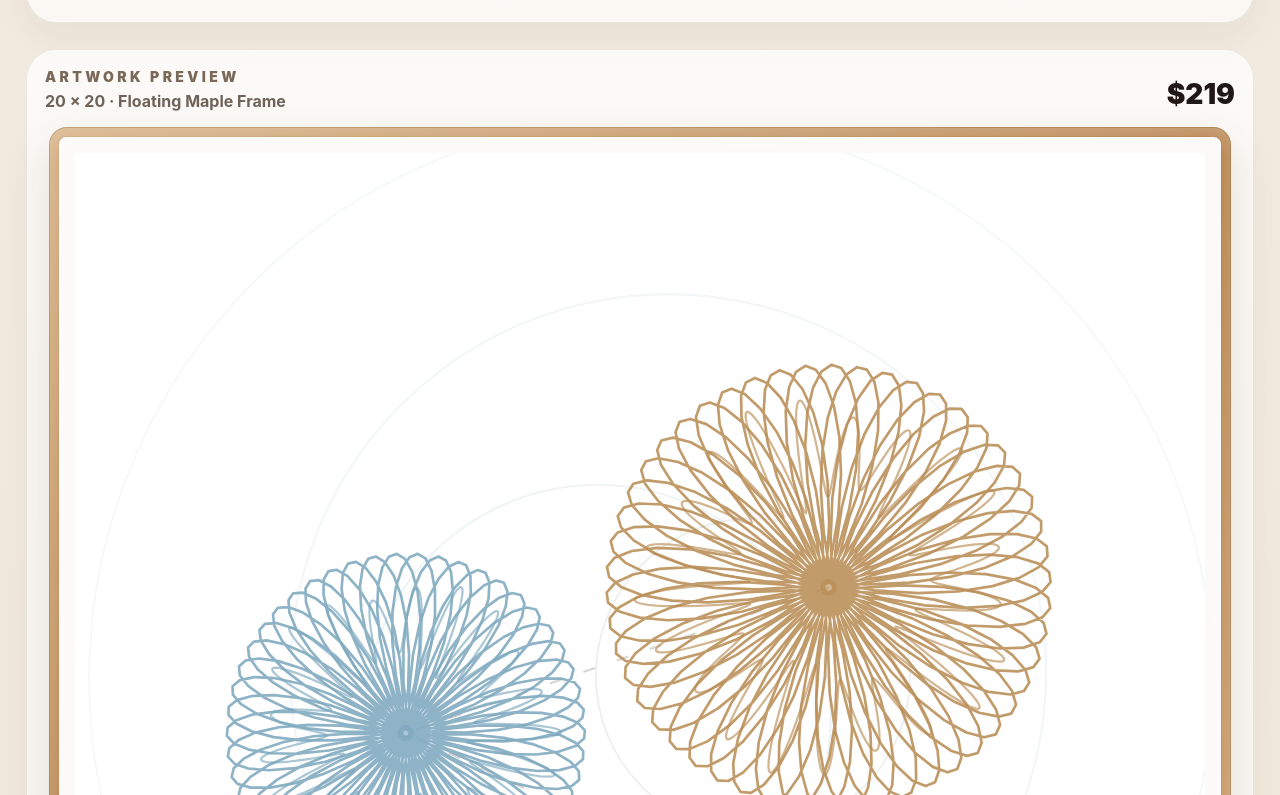
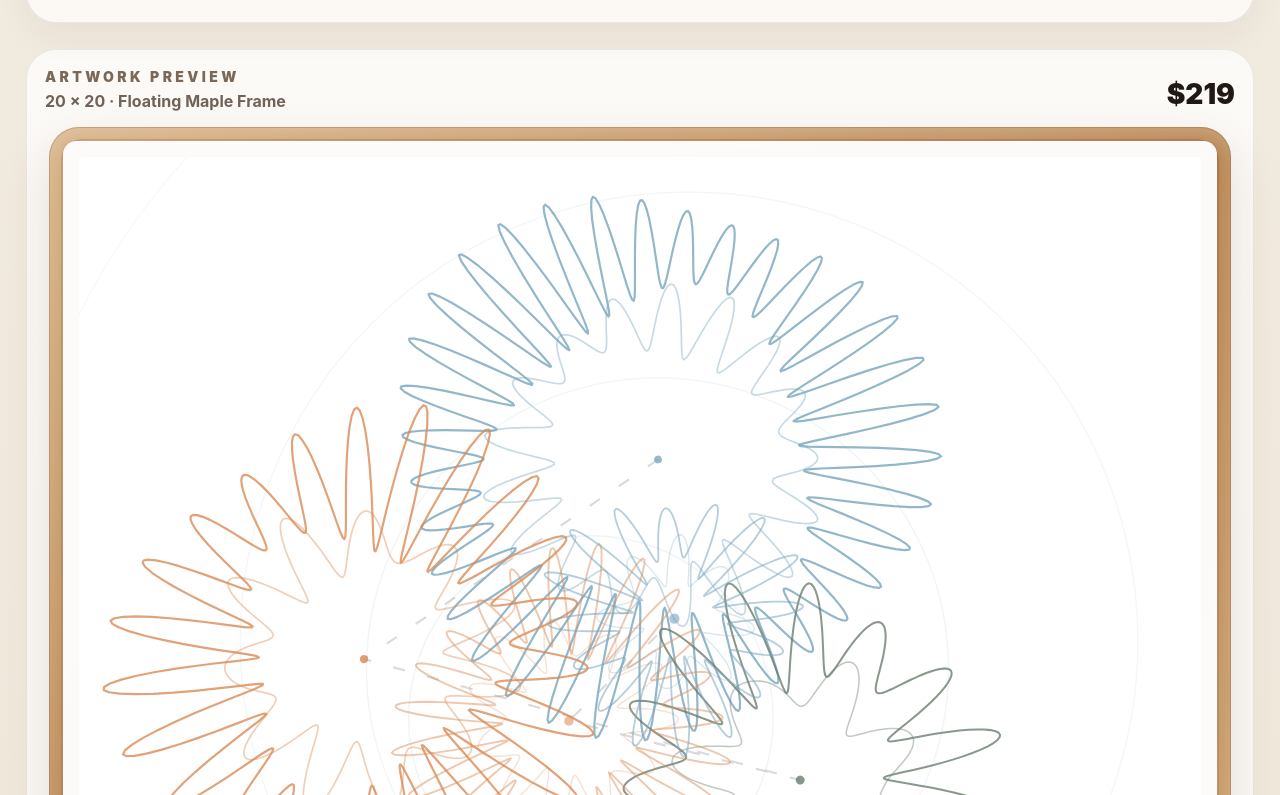
Before and after one commit to cdtbm4y69n-web/milestone-studio, a React (Vite) app: page / in a window 1280 px wide. Shown: the part 2005-2800 px from the top of the page. Built offline with nearby package versions, Linux system fonts and the light colour scheme.

Commit message:
Refactor artwork generation and styling functions

```diff
--- a/src/App.tsx
+++ b/src/App.tsx
@@ -171,166 +171,162 @@ function polarToCartesian(cx: number, cy: number, radius: number, angleDeg: numb
   };
 }
 
-function buildRosettePath(
-  cx: number,
-  cy: number,
-  radius: number,
-  amplitude: number,
-  petals: number,
-  twist: number,
-  points = 720,
-) {
-  const commands: string[] = [];
+function milestoneSeed(primaryDate: string, milestones: Milestone[]) {
+  const source = [primaryDate, ...milestones.map((m) => `${m.label}${m.date}${m.importance}${m.category}`)]
+    .join("")
+    .replace(/[^a-zA-Z0-9]/g, "");
 
-  for (let i = 0; i <= points; i += 1) {
-    const t = (Math.PI * 2 * i) / points;
-    const wobble =
-      Math.sin(t * petals + twist) * amplitude +
-      Math.cos(t * (petals + 5) - twist) * amplitude * 0.28;
-    const r = radius + wobble;
+  return source || "1123581321345589";
+}
+
+function seededValue(seed: string, index: number) {
+  const charCodeTotal = seed
+    .split("")
+    .reduce((sum, char, charIndex) => sum + char.charCodeAt(0) * (charIndex + 3 + index), 0);
+
+  const raw = Math.sin(charCodeTotal * 12.9898 + index * 78.233) * 43758.5453;
+  return raw - Math.floor(raw);
+}
+
+function createEarlierSpiroPoints({
+  cx,
+  cy,
+  outerRadius,
+  innerRadius,
+  petals,
+  phase,
+  steps = 560,
+}: {
+  cx: number;
+  cy: number;
+  outerRadius: number;
+  innerRadius: number;
+  petals: number;
+  phase: number;
+  steps?: number;
+}) {
+  const points: string[] = [];
+
+  for (let i = 0; i <= steps; i += 1) {
+    const t = (Math.PI * 2 * i) / steps;
+    const r =
+      outerRadius +
+      Math.sin(t * petals + phase) * innerRadius +
+      Math.cos(t * (petals + 3) - phase) * (innerRadius * 0.38);
+
     const x = cx + Math.cos(t) * r;
     const y = cy + Math.sin(t) * r;
 
-    commands.push(`${i === 0 ? 'M' : 'L'} ${x.toFixed(2)} ${y.toFixed(2)}`);
+    points.push(`${x.toFixed(2)},${y.toFixed(2)}`);
   }
 
-  return `${commands.join(' ')} Z`;
+  return points.join(" ");
 }
 
-function buildSpiroFlowerPath(
-  cx: number,
-  cy: number,
-  outerRadius: number,
-  innerRadius: number,
-  lobeRadius: number,
-  rotations: number,
-  points = 920,
-) {
-  const commands: string[] = [];
-
-  for (let i = 0; i <= points; i += 1) {
-    const t = (Math.PI * 2 * rotations * i) / points;
-    const ratio = (outerRadius - innerRadius) / Math.max(innerRadius, 1);
-    const x =
-      cx +
-      (outerRadius - innerRadius) * Math.cos(t) +
-      lobeRadius * Math.cos(ratio * t);
-    const y =
-      cy +
-      (outerRadius - innerRadius) * Math.sin(t) -
-      lobeRadius * Math.sin(ratio * t);
-
-    commands.push(`${i === 0 ? 'M' : 'L'} ${x.toFixed(2)} ${y.toFixed(2)}`);
+function getEarlierSpiroPalette(palette: Palette) {
+  return palette.lines;
 }
 
-  return commands.join(' ');
-}
-
-function labelDigitSeed(label: string, date: string) {
-  return digitSum(`${label}${date}`) || 8;
-}
-
-function generateArtworkNodes(
+function buildEarlierPlacementClusters(
+  primaryDate: string,
   milestones: Milestone[],
-  anchorDate: string,
   palette: Palette,
 ) {
   const validMilestones = milestones
     .filter((m) => m.label.trim() && m.date)
     .sort((a, b) => new Date(a.date).getTime() - new Date(b.date).getTime());
 
-  if (!validMilestones.length || !anchorDate) {
-    return {
-      guideRings: [] as Array<{ cx: number; cy: number; r: number; color: string; opacity: number }>,
-      blooms: [] as Array<{
-        id: number;
-        x: number;
-        y: number;
-        color: string;
-        strokeWidth: number;
-        opacity: number;
-        mainPath: string;
-        innerPath: string;
-        rotate: number;
-        importance: number;
-      }>,
-      connectorPath: '',
-    };
-  }
+  const seed = milestoneSeed(primaryDate, validMilestones);
+  const colors = getEarlierSpiroPalette(palette);
+  const anchorSum = digitSum(primaryDate);
+  const milestoneCount = Math.max(validMilestones.length, 1);
 
-  const dates = [anchorDate, ...validMilestones.map((m) => m.date)].map((date) =>
-    new Date(date + 'T00:00:00').getTime(),
-  );
-  const minTime = Math.min(...dates);
-  const maxTime = Math.max(...dates);
-  const totalRange = Math.max(maxTime - minTime, 86400000 * 30);
-  const anchorSeed = digitSum(anchorDate);
-
-  const centerX = 320;
-  const centerY = 316;
-  const goldenAngle = 137.507764;
-
-  const basePositions = [
-    { x: 430, y: 222, scale: 1.55 }, // dominant upper-right bloom
-    { x: 220, y: 345, scale: 1.25 }, // dark left bloom
-    { x: 436, y: 422, scale: 0.96 }, // warm lower-right bloom
-    { x: 338, y: 366, scale: 0.84 }, // pale center bloom
-    { x: 284, y: 280, scale: 0.74 }, // light bridge bloom
-    { x: 506, y: 326, scale: 0.66 }, // outer accent
-    { x: 168, y: 248, scale: 0.68 }, // far-left accent
+  const oldPlacementBlueprint = [
+    {
+      cx: 336,
+      cy: 188,
+      radius: 96,
+      inner: 19,
+      petals: 30,
+      colorIndex: 2,
+      opacity: 0.72,
+      stroke: 1.05,
+      role: "dominant",
+    },
+    {
+      cx: 176,
+      cy: 272,
+      radius: 82,
+      inner: 22,
+      petals: 16,
+      colorIndex: 1,
+      opacity: 0.7,
+      stroke: 1.05,
+      role: "structural",
+    },
+    {
+      cx: 410,
+      cy: 368,
+      radius: 66,
+      inner: 19,
+      petals: 12,
+      colorIndex: 4,
+      opacity: 0.72,
+      stroke: 1,
+      role: "warm",
+    },
+    {
+      cx: 286,
+      cy: 332,
+      radius: 54,
+      inner: 13,
+      petals: 18,
+      colorIndex: 3,
+      opacity: 0.38,
+      stroke: 0.9,
+      role: "pale",
+    },
+    {
+      cx: 324,
+      cy: 270,
+      radius: 38,
+      inner: 10,
+      petals: 9,
+      colorIndex: 0,
+      opacity: 0.46,
+      stroke: 0.85,
+      role: "bridge",
+    },
   ];
 
-  const blooms = validMilestones.map((milestone, index) => {
-    const time = new Date(milestone.date + 'T00:00:00').getTime();
-    const normalizedTime = clamp((time - minTime) / totalRange, 0, 1);
-    const importance = clamp(milestone.importance, 1, 5);
-    const seed = labelDigitSeed(milestone.label, milestone.date);
-    const base = basePositions[index % basePositions.length];
+  return oldPlacementBlueprint.map((blueprint, index) => {
+    const milestone = validMilestones[index % milestoneCount];
+    const importance = milestone ? clamp(milestone.importance, 1, 5) : 3;
+    const label = milestone?.label ?? "Milestone";
+    const date = milestone?.date ?? primaryDate;
+    const category = milestone?.category ?? "Other";
+    const localSeed = `${seed}${label}${date}${index}`;
 
-    const spiralDrift = (normalizedTime - 0.5) * 78;
-    const angle = index * goldenAngle + seed * 4.7 + anchorSeed;
-    const dateNudge = polarToCartesian(0, 0, 20 + normalizedTime * 34, angle);
-
-    const x = base.x + dateNudge.x + Math.cos(index + anchorSeed) * spiralDrift * 0.32;
-    const y = base.y + dateNudge.y + Math.sin(index * 1.7 + anchorSeed) * spiralDrift * 0.26;
-
-    const color = palette.lines[categoryColorIndex[milestone.category] % palette.lines.length];
-
-    const outerRadius = (24 + importance * 8 + (seed % 9)) * base.scale;
-    const innerRadius = Math.max(8, outerRadius * (0.38 + (seed % 4) * 0.035));
-    const lobeRadius = outerRadius * (0.42 + importance * 0.035);
-    const rotations = 8 + importance * 2 + (seed % 7);
-
-    const rosetteRadius = outerRadius * (0.74 + (seed % 3) * 0.05);
-    const amplitude = outerRadius * (0.16 + importance * 0.018);
-    const petals = 9 + (seed % 18);
+    const dateWeight = digitSum(date);
+    const categoryShift = categoryColorIndex[category] ?? index;
+    const jitterX = (seededValue(localSeed, 1) - 0.5) * 34;
+    const jitterY = (seededValue(localSeed, 2) - 0.5) * 34;
+    const importanceScale = 0.86 + importance * 0.075;
 
     return {
-      id: milestone.id,
-      x,
-      y,
-      color,
-      strokeWidth: 0.72 + importance * 0.16,
-      opacity: 0.48 + importance * 0.075,
-      mainPath: buildSpiroFlowerPath(x, y, outerRadius, innerRadius, lobeRadius, rotations),
-      innerPath: buildRosettePath(x, y, rosetteRadius, amplitude, petals, seed / 7),
-      rotate: (seed * 19 + normalizedTime * 110) % 360,
-      importance,
+      ...blueprint,
+      cx: blueprint.cx + jitterX,
+      cy: blueprint.cy + jitterY,
+      radius: blueprint.radius * importanceScale + (dateWeight % 9),
+      inner: blueprint.inner + importance * 1.8 + (dateWeight % 5),
+      petals: blueprint.petals + (dateWeight % 8) + categoryShift,
+      color: colors[(blueprint.colorIndex + categoryShift) % colors.length],
+      opacity: Math.min(0.86, blueprint.opacity + importance * 0.018),
+      stroke: blueprint.stroke + importance * 0.04,
+      phase: (anchorSum + dateWeight + index * 13) / 9,
+      rotation: (anchorSum * (index + 1) + dateWeight * 7 + seededValue(localSeed, 3) * 90) % 360,
     };
   });
-
-  const connectorPath = blooms
-    .map((bloom, index) => `${index === 0 ? 'M' : 'L'} ${bloom.x.toFixed(2)} ${bloom.y.toFixed(2)}`)
-    .join(' ');
-
-  const guideRings = [
-    { cx: centerX - 24, cy: centerY + 4, r: 132, color: palette.lines[3], opacity: 0.14 },
-    { cx: centerX + 16, cy: centerY - 22, r: 214, color: palette.lines[3], opacity: 0.11 },
-    { cx: centerX + 6, cy: centerY - 18, r: 318, color: palette.lines[3], opacity: 0.085 },
-    { cx: centerX + 64, cy: centerY - 20, r: 89, color: palette.lines[0], opacity: 0.12 },
-  ];
-
-  return { guideRings, blooms, connectorPath };
 }
 
 function ArtworkPreview({
@@ -348,10 +344,12 @@ function ArtworkPreview({
   milestones: Milestone[];
   palette: Palette;
 }) {
-  const artwork = useMemo(
-    () => generateArtworkNodes(milestones, primaryDate, palette),
-    [milestones, primaryDate, palette],
+  const clusters = useMemo(
+    () => buildEarlierPlacementClusters(primaryDate, milestones, palette),
+    [primaryDate, milestones, palette],
   );
+
+  const guideColor = palette.lines[3] || palette.accent;
 
   return (
     <div className="preview-sheet-wrap">
@@ -361,54 +359,67 @@ function ArtworkPreview({
             <svg viewBox="0 0 640 640" className="art-svg full-art-svg" aria-label="Generated interpretive artwork preview">
               <rect x="0" y="0" width="640" height="640" fill="#ffffff" />
 
-              {artwork.guideRings.map((ring, index) => (
-                <circle
-                  key={`ring-${index}`}
-                  cx={ring.cx}
-                  cy={ring.cy}
-                  r={ring.r}
-                  fill="none"
-                  stroke={ring.color}
-                  strokeOpacity={ring.opacity}
-                  strokeWidth="1"
-                />
-              ))}
+              <g className="fibonacci-guides">
+                <circle cx="292" cy="320" r="104" fill="none" stroke={guideColor} strokeWidth="0.8" opacity="0.13" />
+                <circle cx="330" cy="292" r="166" fill="none" stroke={guideColor} strokeWidth="0.8" opacity="0.11" />
+                <circle cx="348" cy="276" r="256" fill="none" stroke={guideColor} strokeWidth="0.8" opacity="0.09" />
+                <circle cx="356" cy="268" r="398" fill="none" stroke={guideColor} strokeWidth="0.8" opacity="0.07" />
+              </g>
 
-              {artwork.connectorPath && (
               <path
-                  d={artwork.connectorPath}
+                d={`M ${clusters.map((cluster) => `${cluster.cx.toFixed(2)} ${cluster.cy.toFixed(2)}`).join(" L ")}`}
                 fill="none"
                 stroke={palette.ink}
-                  strokeOpacity="0.18"
+                strokeOpacity="0.16"
                 strokeWidth="1.2"
                 strokeDasharray="7 13"
               />
-              )}
 
-              {artwork.blooms
-                .slice()
-                .sort((a, b) => a.importance - b.importance)
-                .map((node) => (
-                  <g key={node.id} transform={`rotate(${node.rotate} ${node.x} ${node.y})`}>
-                    <path
-                      d={node.mainPath}
+              {clusters.map((cluster, index) => (
+                <g key={`${cluster.role}-${index}`} transform={`rotate(${cluster.rotation} ${cluster.cx} ${cluster.cy})`}>
+                  <polyline
+                    points={createEarlierSpiroPoints({
+                      cx: cluster.cx,
+                      cy: cluster.cy,
+                      outerRadius: cluster.radius,
+                      innerRadius: cluster.inner,
+                      petals: cluster.petals,
+                      phase: cluster.phase,
+                      steps: index === 0 ? 760 : 560,
+                    })}
                     fill="none"
-                      stroke={node.color}
-                      strokeOpacity={node.opacity}
-                      strokeWidth={node.strokeWidth}
+                    stroke={cluster.color}
+                    strokeWidth={cluster.stroke}
+                    opacity={cluster.opacity}
                     strokeLinecap="round"
                     strokeLinejoin="round"
                   />
-                    <path
-                      d={node.innerPath}
+
+                  <polyline
+                    points={createEarlierSpiroPoints({
+                      cx: cluster.cx,
+                      cy: cluster.cy,
+                      outerRadius: cluster.radius * 0.66,
+                      innerRadius: cluster.inner * 0.52,
+                      petals: Math.max(6, Math.floor(cluster.petals / 2)),
+                      phase: cluster.phase + 1.618,
+                      steps: 380,
+                    })}
                     fill="none"
-                      stroke={node.color}
-                      strokeOpacity={Math.max(0.32, node.opacity - 0.22)}
-                      strokeWidth={Math.max(0.6, node.strokeWidth - 0.25)}
+                    stroke={cluster.color}
+                    strokeWidth={Math.max(0.65, cluster.stroke - 0.28)}
+                    opacity={cluster.opacity * 0.52}
                     strokeLinecap="round"
                     strokeLinejoin="round"
                   />
-                    <circle cx={node.x} cy={node.y} r={2.4 + node.importance * 0.45} fill={node.color} fillOpacity="0.62" />
+
+                  <circle
+                    cx={cluster.cx}
+                    cy={cluster.cy}
+                    r={2.2 + index * 0.18}
+                    fill={cluster.color}
+                    opacity={Math.min(0.8, cluster.opacity + 0.08)}
+                  />
                 </g>
               ))}
             </svg>
@@ -556,7 +567,7 @@ export default function App() {
         .preview-sheet-wrap { padding: 6px 4px 2px; }
         .frame-mockup {
           background: linear-gradient(145deg, #d7b185 0%, #b8844f 42%, #d5ad7d 100%);
-          border-radius: 18px; padding: 10px; box-shadow:
+          border-radius: 30px; padding: 12px; box-shadow:
             inset 0 0 0 1px rgba(117,72,27,.25),
             inset 0 8px 22px rgba(255,255,255,.26),
             0 18px 45px rgba(83,55,22,.14);
@@ -564,10 +575,10 @@ export default function App() {
         }
         .frame-inner-shadow {
           width: 100%; height: 100%; background: linear-gradient(180deg, rgba(0,0,0,.04), rgba(255,255,255,.04));
-          border-radius: 12px; padding: 16px; box-shadow: inset 0 0 0 1px rgba(73,48,24,.14);
+          border-radius: 22px; padding: 18px; box-shadow: inset 0 0 0 1px rgba(73,48,24,.14);
         }
         .art-paper {
-          width:100%; height:100%; background:#fff; border-radius: 2px; box-shadow:
+          width:100%; height:100%; background:#fff; border-radius: 4px; box-shadow:
             0 0 0 16px rgba(255,255,255,.96),
             0 0 0 17px rgba(16,16,16,.04),
             inset 0 0 24px rgba(0,0,0,.02);
```
Lines whose indentation alone changed are shown as unchanged.
